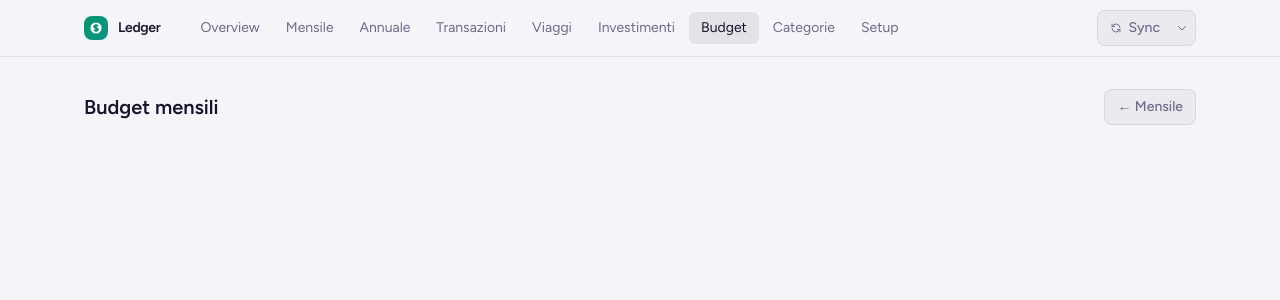
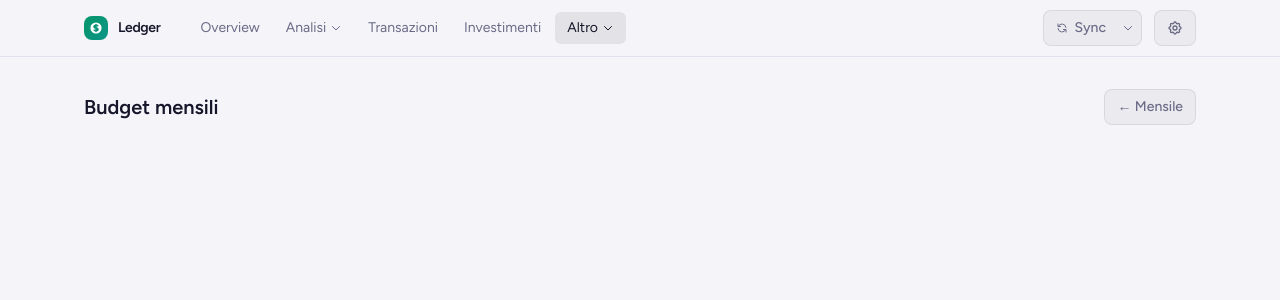
Before and after one commit to jacopocecch/finance_tracker, a FastAPI app: page /budgets in a window 1280 px wide. Shown: the top 300 px of the page. Run offline with FastAPI, Linux system fonts and the light colour scheme; parts of the project's set-up code (start-up, migrations or seed data) failed here and were passed over; some libraries are stand-ins or nearby versions.

Commit message:
Grouped navbar

```diff
--- a/templates/base.html
+++ b/templates/base.html
@@ -89,6 +89,10 @@
       background: rgba(0,0,0,0.08);
       color: var(--text);
     }
+    .btn-ghost.active {
+      background: rgba(0,0,0,0.08);
+      color: var(--text);
+    }
     .btn-primary {
       @apply inline-flex items-center px-4 rounded-lg text-sm font-medium transition-all duration-100;
       height: 36px;
@@ -146,6 +150,52 @@
       font-size: 0.7rem;
       color: var(--text-muted);
       flex-shrink: 0;
+    }
+    /* Nav dropdowns */
+    .nav-group { position: relative; }
+    .nav-group-btn {
+      @apply inline-flex items-center gap-1 px-3 py-1.5 rounded-md text-sm transition-all duration-100;
+      color: var(--text-muted);
+      background: none;
+      border: none;
+      cursor: pointer;
+    }
+    .nav-group-btn:hover, .nav-group-btn.open {
+      color: var(--text);
+      background: rgba(0,0,0,0.05);
+    }
+    .nav-group-btn.active {
+      color: var(--text);
+      background: rgba(0,0,0,0.07);
+    }
+    .nav-group-btn svg { transition: transform 0.15s; }
+    .nav-group-btn.open svg { transform: rotate(180deg); }
+    .nav-menu {
+      position: absolute;
+      top: calc(100% + 6px);
+      left: 0;
+      min-width: 160px;
+      padding: 4px;
+      background: var(--surface);
+      border: 1px solid var(--border-subtle);
+      border-radius: 10px;
+      box-shadow: 0 8px 24px rgba(0,0,0,0.12);
+      z-index: 100;
+    }
+    .nav-menu.right { left: auto; right: 0; }
+    .nav-menu-item {
+      display: block;
+      padding: 7px 10px;
+      border-radius: 6px;
+      font-size: 0.85rem;
+      color: var(--text-muted);
+      transition: background 0.1s, color 0.1s;
+    }
+    .nav-menu-item:hover { background: rgba(0,0,0,0.05); color: var(--text); }
+    .nav-menu-item.active { background: rgba(0,0,0,0.07); color: var(--text); font-weight: 500; }
+    .nav-mobile-label {
+      @apply px-3 pt-3 pb-1 text-[0.65rem] font-semibold uppercase tracking-wider;
+      color: var(--text-dim);
     }
     .tag {
       @apply inline-flex items-center gap-1 text-xs px-2 py-0.5 rounded-full;
@@ -206,16 +256,37 @@
           <span class="text-sm font-semibold tracking-tight" style="color:var(--text)">Ledger</span>
         </a>
         <!-- Desktop nav -->
+        {% set p = request.url.path %}
+        {% set in_analisi = p in ['/monthly', '/yearly'] %}
+        {% set in_altro = p == '/budgets' or '/trips' in p %}
+        {% set in_settings = p in ['/categories', '/setup'] %}
         <nav class="hidden md:flex items-center gap-0.5">
-          <a href="/" class="nav-link {% if request.url.path == '/' %}active{% endif %}">Overview</a>
-          <a href="/monthly" class="nav-link {% if request.url.path == '/monthly' %}active{% endif %}">Mensile</a>
-          <a href="/yearly" class="nav-link {% if request.url.path == '/yearly' %}active{% endif %}">Annuale</a>
-          <a href="/transactions" class="nav-link {% if '/transactions' in request.url.path %}active{% endif %}">Transazioni</a>
-          <a href="/trips" class="nav-link {% if '/trips' in request.url.path %}active{% endif %}">Viaggi</a>
-          <a href="/investments" class="nav-link {% if '/investments' in request.url.path %}active{% endif %}">Investimenti</a>
-          <a href="/budgets" class="nav-link {% if request.url.path == '/budgets' %}active{% endif %}">Budget</a>
-          <a href="/categories" class="nav-link {% if request.url.path == '/categories' %}active{% endif %}">Categorie</a>
-          <a href="/setup" class="nav-link {% if request.url.path == '/setup' %}active{% endif %}">Setup</a>
+          <a href="/" class="nav-link {% if p == '/' %}active{% endif %}">Overview</a>
+
+          <div class="nav-group" x-data="{ open: false }" @click.outside="open = false" @keydown.escape="open = false">
+            <button @click="open = !open" class="nav-group-btn {% if in_analisi %}active{% endif %}" :class="{ open }" aria-haspopup="true" :aria-expanded="open">
+              Analisi
+              <svg class="w-3 h-3" fill="none" stroke="currentColor" viewBox="0 0 24 24"><path stroke-linecap="round" stroke-linejoin="round" stroke-width="2" d="M19 9l-7 7-7-7"/></svg>
+            </button>
+            <div x-show="open" x-cloak x-transition:enter="transition ease-out duration-100" x-transition:enter-start="opacity-0 scale-95" x-transition:enter-end="opacity-100 scale-100" class="nav-menu">
+              <a href="/monthly" class="nav-menu-item {% if p == '/monthly' %}active{% endif %}">Mensile</a>
+              <a href="/yearly" class="nav-menu-item {% if p == '/yearly' %}active{% endif %}">Annuale</a>
+            </div>
+          </div>
+
+          <a href="/transactions" class="nav-link {% if '/transactions' in p %}active{% endif %}">Transazioni</a>
+          <a href="/investments" class="nav-link {% if '/investments' in p %}active{% endif %}">Investimenti</a>
+
+          <div class="nav-group" x-data="{ open: false }" @click.outside="open = false" @keydown.escape="open = false">
+            <button @click="open = !open" class="nav-group-btn {% if in_altro %}active{% endif %}" :class="{ open }" aria-haspopup="true" :aria-expanded="open">
+              Altro
+              <svg class="w-3 h-3" fill="none" stroke="currentColor" viewBox="0 0 24 24"><path stroke-linecap="round" stroke-linejoin="round" stroke-width="2" d="M19 9l-7 7-7-7"/></svg>
+            </button>
+            <div x-show="open" x-cloak x-transition:enter="transition ease-out duration-100" x-transition:enter-start="opacity-0 scale-95" x-transition:enter-end="opacity-100 scale-100" class="nav-menu">
+              <a href="/budgets" class="nav-menu-item {% if p == '/budgets' %}active{% endif %}">Budget</a>
+              <a href="/trips" class="nav-menu-item {% if '/trips' in p %}active{% endif %}">Viaggi</a>
+            </div>
+          </div>
         </nav>
       </div>
 
@@ -240,6 +311,19 @@
             <div hx-get="/sync/accounts" hx-trigger="load" hx-swap="innerHTML" style="min-height:36px"></div>
           </div>
         </div>
+        <!-- Settings (desktop only) -->
+        <div class="relative hidden md:block" x-data="{ open: false }" @click.outside="open = false" @keydown.escape="open = false">
+          <button @click="open = !open" class="btn-ghost px-2 {% if in_settings %}active{% endif %}" aria-label="Impostazioni" aria-haspopup="true" :aria-expanded="open">
+            <svg class="w-4 h-4" fill="none" stroke="currentColor" viewBox="0 0 24 24">
+              <path stroke-linecap="round" stroke-linejoin="round" stroke-width="2" d="M10.325 4.317c.426-1.756 2.924-1.756 3.35 0a1.724 1.724 0 002.573 1.066c1.543-.94 3.31.826 2.37 2.37a1.724 1.724 0 001.065 2.572c1.756.426 1.756 2.924 0 3.35a1.724 1.724 0 00-1.066 2.573c.94 1.543-.826 3.31-2.37 2.37a1.724 1.724 0 00-2.572 1.065c-.426 1.756-2.924 1.756-3.35 0a1.724 1.724 0 00-2.573-1.066c-1.543.94-3.31-.826-2.37-2.37a1.724 1.724 0 00-1.065-2.572c-1.756-.426-1.756-2.924 0-3.35a1.724 1.724 0 001.066-2.573c-.94-1.543.826-3.31 2.37-2.37.996.608 2.296.07 2.572-1.065z"/>
+              <path stroke-linecap="round" stroke-linejoin="round" stroke-width="2" d="M15 12a3 3 0 11-6 0 3 3 0 016 0z"/>
+            </svg>
+          </button>
+          <div x-show="open" x-cloak x-transition:enter="transition ease-out duration-100" x-transition:enter-start="opacity-0 scale-95" x-transition:enter-end="opacity-100 scale-100" class="nav-menu right">
+            <a href="/categories" class="nav-menu-item {% if p == '/categories' %}active{% endif %}">Categorie</a>
+            <a href="/setup" class="nav-menu-item {% if p == '/setup' %}active{% endif %}">Setup</a>
+          </div>
+        </div>
         <!-- Hamburger (mobile only) -->
         <button @click="mobileMenu = !mobileMenu" class="md:hidden btn-ghost px-2" aria-label="Menu">
           <svg class="w-4 h-4" fill="none" stroke="currentColor" viewBox="0 0 24 24">
@@ -254,15 +338,19 @@
     <div x-show="mobileMenu" x-transition:enter="transition ease-out duration-150" x-transition:enter-start="opacity-0 -translate-y-2" x-transition:enter-end="opacity-100 translate-y-0"
          class="md:hidden px-4 pb-3 pt-1" style="border-top:1px solid var(--border-subtle)">
       <nav class="flex flex-col gap-0.5">
-        <a href="/" @click="mobileMenu=false" class="nav-link-mobile {% if request.url.path == '/' %}active{% endif %}">Overview</a>
-        <a href="/monthly" @click="mobileMenu=false" class="nav-link-mobile {% if request.url.path == '/monthly' %}active{% endif %}">Mensile</a>
-        <a href="/yearly" @click="mobileMenu=false" class="nav-link-mobile {% if request.url.path == '/yearly' %}active{% endif %}">Annuale</a>
-        <a href="/transactions" @click="mobileMenu=false" class="nav-link-mobile {% if '/transactions' in request.url.path %}active{% endif %}">Transazioni</a>
-        <a href="/trips" @click="mobileMenu=false" class="nav-link-mobile {% if '/trips' in request.url.path %}active{% endif %}">Viaggi</a>
-        <a href="/investments" @click="mobileMenu=false" class="nav-link-mobile {% if '/investments' in request.url.path %}active{% endif %}">Investimenti</a>
-        <a href="/budgets" @click="mobileMenu=false" class="nav-link-mobile {% if request.url.path == '/budgets' %}active{% endif %}">Budget</a>
-        <a href="/categories" @click="mobileMenu=false" class="nav-link-mobile {% if request.url.path == '/categories' %}active{% endif %}">Categorie</a>
-        <a href="/setup" @click="mobileMenu=false" class="nav-link-mobile {% if request.url.path == '/setup' %}active{% endif %}">Setup</a>
+        <a href="/" @click="mobileMenu=false" class="nav-link-mobile {% if p == '/' %}active{% endif %}">Overview</a>
+        <div class="nav-mobile-label">Analisi</div>
+        <a href="/monthly" @click="mobileMenu=false" class="nav-link-mobile {% if p == '/monthly' %}active{% endif %}">Mensile</a>
+        <a href="/yearly" @click="mobileMenu=false" class="nav-link-mobile {% if p == '/yearly' %}active{% endif %}">Annuale</a>
+        <div class="nav-mobile-label">Movimenti</div>
+        <a href="/transactions" @click="mobileMenu=false" class="nav-link-mobile {% if '/transactions' in p %}active{% endif %}">Transazioni</a>
+        <a href="/investments" @click="mobileMenu=false" class="nav-link-mobile {% if '/investments' in p %}active{% endif %}">Investimenti</a>
+        <div class="nav-mobile-label">Altro</div>
+        <a href="/budgets" @click="mobileMenu=false" class="nav-link-mobile {% if p == '/budgets' %}active{% endif %}">Budget</a>
+        <a href="/trips" @click="mobileMenu=false" class="nav-link-mobile {% if '/trips' in p %}active{% endif %}">Viaggi</a>
+        <div class="nav-mobile-label">Impostazioni</div>
+        <a href="/categories" @click="mobileMenu=false" class="nav-link-mobile {% if p == '/categories' %}active{% endif %}">Categorie</a>
+        <a href="/setup" @click="mobileMenu=false" class="nav-link-mobile {% if p == '/setup' %}active{% endif %}">Setup</a>
       </nav>
     </div>
   </header>
```
